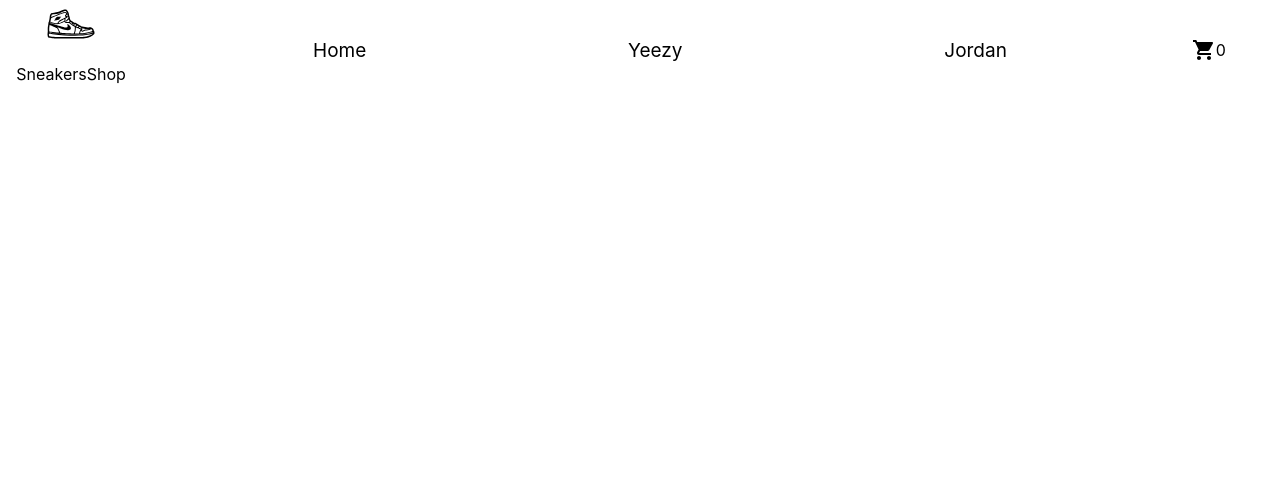
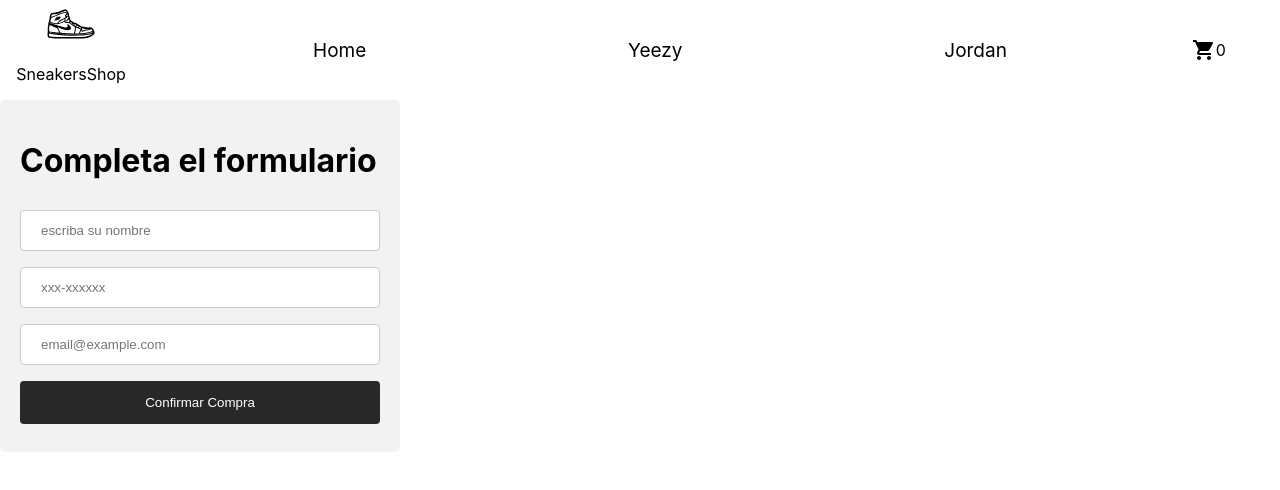
Before and after one commit to vic-ruiz/ruiz-manga, a React (Create React App) app: page /order in a window 1280 px wide. Shown: the top 490 px of the page. Built offline with nearby package versions, Linux system fonts and the light colour scheme.

Commit message:
ultimoDesafio

```diff
--- a/src/App.js
+++ b/src/App.js
@@ -5,6 +5,8 @@ import { CartProvider } from "./context/CartContext";
 import { ItemDetailContainer } from "./ItemDetailContainer/ItemDetailContainer";
 import { ItemListContainer } from "./ItemListContainer/ItemListContainer";
 import Cart from "./components/Cart/Cart";
+import {Order} from "./components/Order/Order"
+import {ThankYou} from "./components/ThankYou/ThankYou"
 
 function App() {
   return (
@@ -21,6 +23,10 @@ function App() {
               <Route path=":productId" element={<ItemDetailContainer />} />
             </Route>
             <Route path="cart" index element={<Cart />}></Route>
+            <Route path="order" index element={<Order />}></Route>
+            <Route path="thanks">
+              <Route path=":orderId" element={<ThankYou />} />
+            </Route>
           </Route>
         </Routes>
       </BrowserRouter>
--- a/src/ItemListContainer/ItemListContainer.js
+++ b/src/ItemListContainer/ItemListContainer.js
@@ -3,6 +3,7 @@ import { Item } from "../components/Item/Item";
 import "./ItemListContainer.css";
 import { useParams } from "react-router-dom";
 import { getFirestore } from "../firebase/index";
+
 
 export const ItemListContainer = () => {
   const { categoryId } = useParams();
--- a/src/components/Cart/Cart.js
+++ b/src/components/Cart/Cart.js
@@ -1,6 +1,7 @@
 import { useCart } from "../../context/CartContext";
 import "./Cart.css";
 import { useNavigate } from "react-router-dom";
+
 
 const Cart = () => {
   const { cart, removeItem, clearItems, precioTotal, cantidad } = useCart();
@@ -28,6 +29,8 @@ const Cart = () => {
           <p>{precioTotal} </p>
           <button onClick={clearItems}> Eliminar Todos los Items</button>
         </div>
+
+        <button onClick={() => navigate(`/order`)}> Finalizar Compra</button>
       </div>
     );
   }
--- /dev/null
+++ b/src/components/Order/Order.css
@@ -0,0 +1,27 @@
+input[type=text], input[type=number] {
+    width: 100%;
+    padding: 12px 20px;
+    margin: 8px 0;
+    display: inline-block;
+    border: 1px solid #ccc;
+    border-radius: 4px;
+    box-sizing: border-box;
+  }
+
+input[type=submit] {
+    width: 100%;
+    background-color: #272927;
+    color: white;
+    padding: 14px 20px;
+    margin: 8px 0;
+    border: none;
+    border-radius: 4px;
+    cursor: pointer;
+}
+
+.formulario{
+    border-radius: 5px;
+    background-color: #f2f2f2;
+    padding: 20px;
+    max-width: 360px;
+}
--- /dev/null
+++ b/src/components/Order/Order.js
@@ -0,0 +1,80 @@
+import React, { useState } from "react";
+import { useNavigate } from "react-router-dom";
+import { useCart } from "../../context/CartContext";
+import { getFirestore } from "../../firebase/index";
+import "./Order.css"
+
+export const Order = () => {
+  const [name, setName] = useState("");
+  const [phone, setPhone] = useState("");
+  const [email, setEmail] = useState("");
+  const navigate = useNavigate();
+
+  const { cart, precioTotal } = useCart();
+
+  const handleSubmit = (evt) => {
+    evt.preventDefault();
+    if (!name || !phone || !email.includes("@")){
+        console.log("Llenar campos")
+        return false
+    }
+
+    const newOrder = {
+        buyer: {
+          name,
+          phone,
+          email,
+        },
+        items: cart,
+        total: precioTotal,
+      };
+
+
+      const db = getFirestore();
+      db.collection('orders')
+        .add(newOrder)
+        .then((res)=>{
+            navigate(`/thanks/${res.id}`)
+        })
+        .catch((err)=>console.log("hubo un error", err))
+
+  };
+
+
+
+  return (
+    <div className="formulario">
+      <h1>Completa el formulario</h1>
+      <form onSubmit={handleSubmit}>
+        <label htmlFor="name"></label>
+        <input
+          type="text"
+          name="name"
+          id="name"
+          placeholder="escriba su nombre"
+          value={name}
+          onChange={(e) => setName(e.target.value)}
+        />
+        <label htmlFor="phone"></label>
+        <input
+          type="number"
+          name="phone"
+          id="phone"
+          placeholder="xxx-xxxxxx"
+          value={phone}
+          onChange={(e) => setPhone(e.target.value)}
+        />
+        <label htmlFor="email"></label>
+        <input
+          type="text"
+          name="email"
+          id="email"
+          placeholder="email@example.com"
+          value={email}
+          onChange={(e) => setEmail(e.target.value)}
+        />
+        <input type="submit" value="Confirmar Compra" />
+      </form>
+    </div>
+  );
+};
--- /dev/null
+++ b/src/components/ThankYou/ThankYou.js
@@ -0,0 +1,39 @@
+import { useParams } from "react-router-dom"
+import { getFirestore } from "../../firebase"
+import { useEffect, useState } from "react"
+
+export const ThankYou = ()=>{
+    const {orderId} = useParams();
+    const [order, setOrder] = useState();
+
+    useEffect(() => {
+
+        const db = getFirestore();
+        const selectedCollection = db.collection("orders");
+        const selectedOrder = selectedCollection.doc(orderId);
+
+
+        selectedOrder
+            .get()
+            .then((response) => {
+                if (!response.exists) console.log("Invalid Product");
+                setOrder({id: response.id, ...response.data()})
+            })
+            .catch((error) => console.error(error))
+
+    }, [orderId]);
+
+
+    if (!order) return <h1>Cargando</h1>;
+  return (
+    <div>
+      <h1> Gracias por tu compra {order.buyer.name} ! </h1>
+      <h2>Resumen de compra</h2>
+      {order.items.map((element)=>{
+          return <p key={element.item.id}>{element.item.name} x {element.quantity}</p>
+      })}
+      <p>Total {order.total}</p>
+    </div>
+  );
+
+}
```
